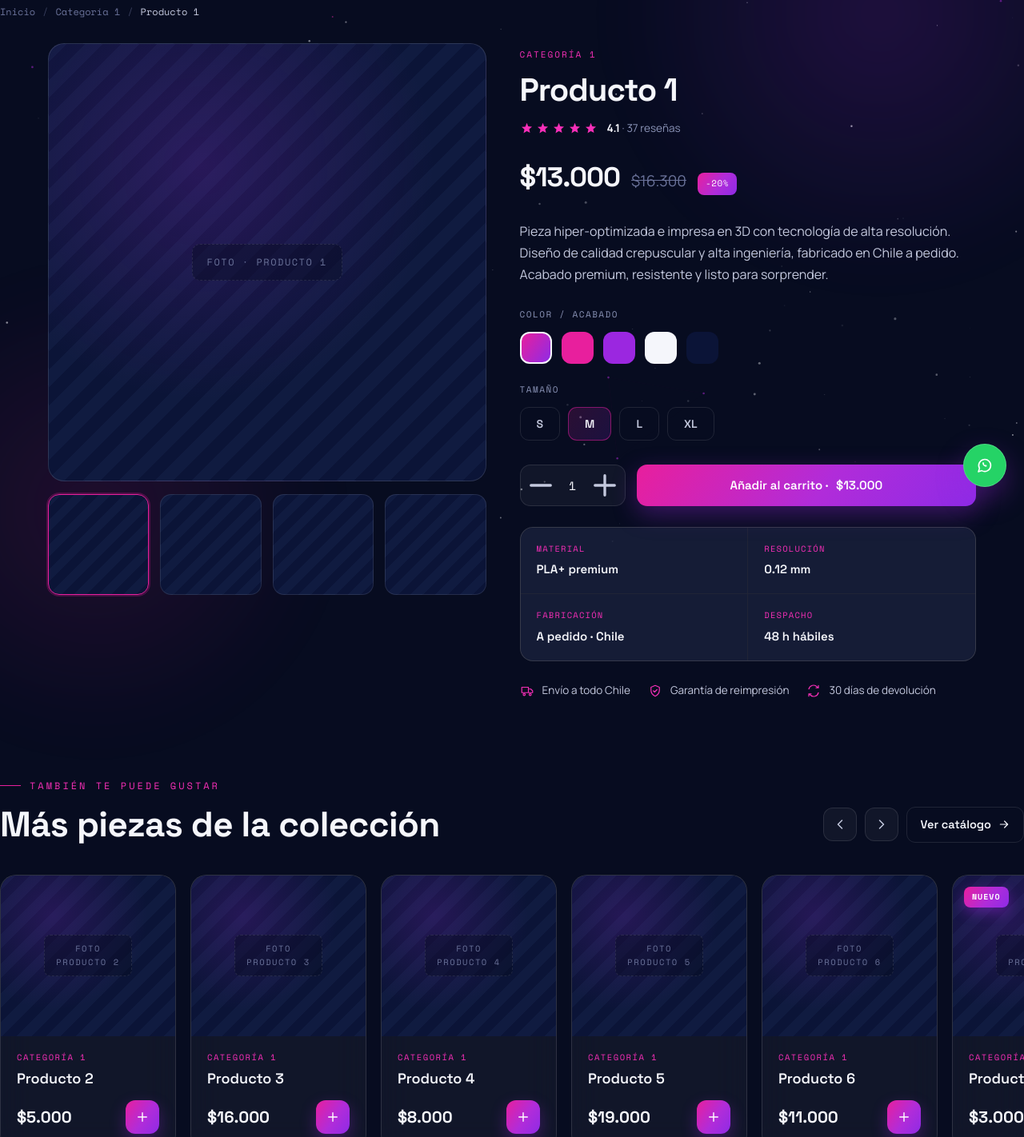
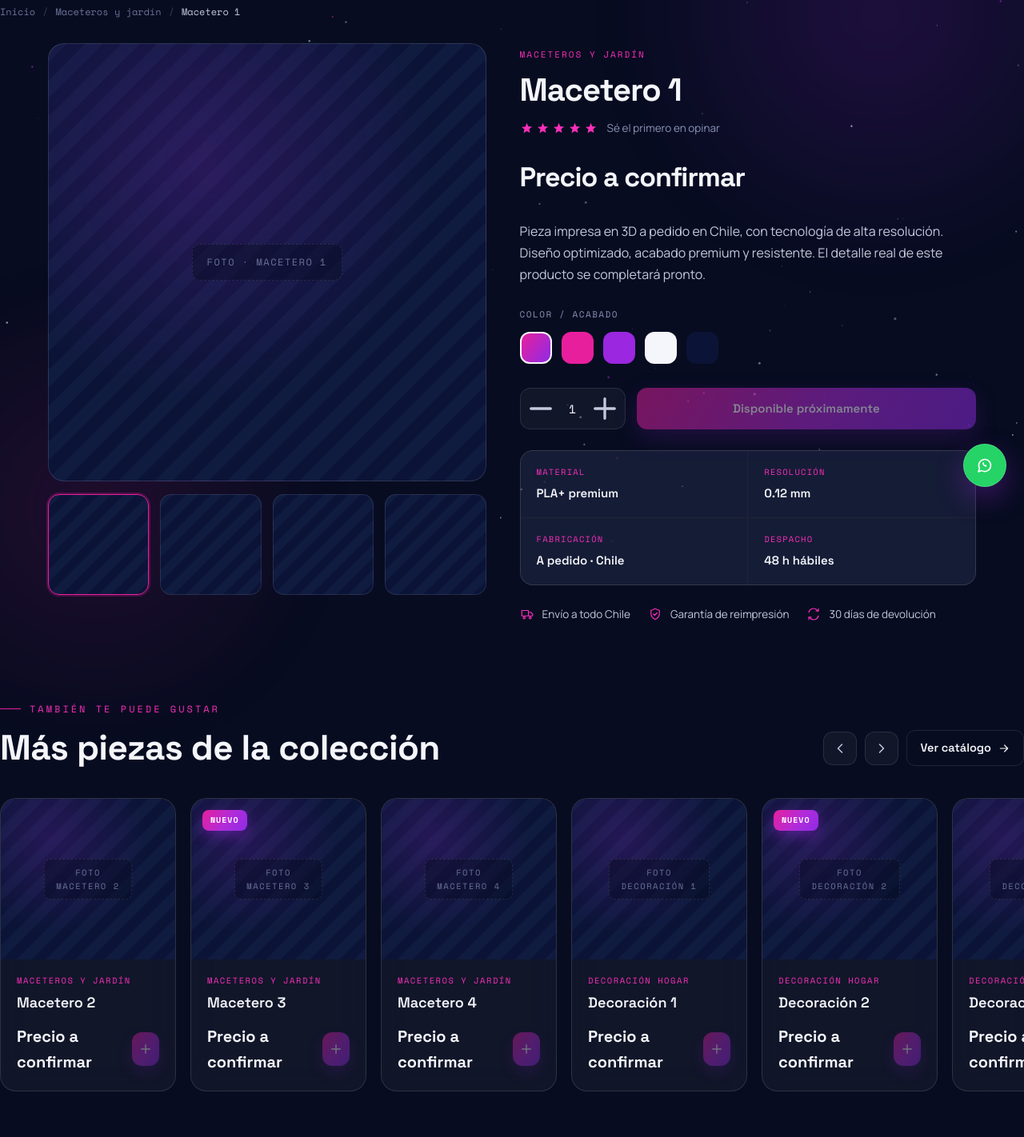
Before and after one commit to DPEStudios/Luna3D-3.0, a plain HTML site: page producto.html in a window 1280 px wide. Shown: the part 103-1525 px from the top of the page at 80% size. Drawn offline with nearby package versions, Linux system fonts and the light colour scheme.

Commit message:
Sesión 2 — Catálogo real: 5 categorías + data.js schema null-safe
- data.js: 5 categorías reales (Set 5: Maceteros, Decoración, Llaveros,
  Cultura pop, Organización/oficina) con schema de contenido real
  (name, price, img, colors/sizes, tag, featured). 20 slots placeholder
  sin precios ni reseñas inventadas (price/rating null, reviews 0).
- Mapeo persona→categoría del gift finder leído desde data (campo personas).
- app/home/catalog/product null-safe: precio 'Precio a confirmar', botón
  de compra deshabilitado sin precio, foto real o placeholder, selector de
  tamaño solo si hay variantes, colecciones por featured/tag.
- styles.css: object-fit para fotos reales + estados deshabilitados.
- Verificado: node --check en los 5 JS + smoke test jsdom (3 páginas, 0 fallos).

```diff
--- a/app.js
+++ b/app.js
@@ -228,9 +228,10 @@
 function getCart(){ try{return JSON.parse(localStorage.getItem(CKEY))||[];}catch(e){return[];} }
 function saveCart(c){ localStorage.setItem(CKEY,JSON.stringify(c)); syncCart(); }
 function cartCount(){ return getCart().reduce((s,i)=>s+i.qty,0); }
-function cartTotal(){ return getCart().reduce((s,i)=>s+i.price*i.qty,0); }
+function cartTotal(){ return getCart().reduce((s,i)=>s+(i.price||0)*i.qty,0); }
 function addToCart(id){
   const p = PROD_BY_ID[id]; if(!p) return;
+  if(p.price==null){ toast(`${p.name}: disponible próximamente`); return; }  // sin precio aún → no se vende
   const c=getCart(); const ex=c.find(i=>i.id===id);
   if(ex) ex.qty++; else c.push({id:p.id,name:p.name,price:p.price,qty:1});
   saveCart(c); toast(`${p.name} añadido al carrito`);
@@ -270,11 +271,9 @@
 const escapeHTML = str => str.replace(/&/g, '&amp;').replace(/</g, '&lt;').replace(/>/g, '&gt;').replace(/"/g, '&quot;').replace(/'/g, '&#039;');
 
 const MEGA_COLLECTIONS = [
-  {id:'all',     label:'Todos los productos'},
-  {id:'top',     label:'Más vendidos',        test:p=>p.reviews>=100},
-  {id:'new',     label:'Nuevos lanzamientos', test:p=>p.badge},
-  {id:'limited', label:'Edición limitada',    test:p=>p.price>=14000},
-  {id:'staff',   label:'Favoritos del staff', test:p=>p.fav},
+  {id:'all',      label:'Todos los productos'},
+  {id:'featured', label:'Destacados', test:p=>p.featured},
+  {id:'new',      label:'Novedades',  test:p=>p.tag==='Nuevo'},
 ];
 
 function buildNav(active){
@@ -561,8 +560,8 @@
   const trigger = document.getElementById('mega-trigger');
   const panel = document.getElementById('megamenu-panel');
 
-  let activeCat = 'cat-1';
-  let activeCol = 'staff';
+  let activeCat = (CATEGORIES[0] && CATEGORIES[0].id) || '';
+  let activeCol = 'all';
   let megaTimeout;
 
   function openMega() {
@@ -1033,20 +1032,29 @@
 }
 
 /* ---------- PRODUCT CARD ---------- */
+function prodMedia(p){
+  return p.img
+    ? `<img src="${p.img}" alt="${escapeHTML(p.name)}" loading="lazy">`
+    : `<span class="ph-label">FOTO<br>${p.name}</span>`;
+}
 function productCard(p){
+  const buyable = p.price != null;
+  const cartBtn = buyable
+    ? `<button class="pcart" aria-label="Añadir" onclick="LUNA.add('${p.id}',this)">${svg('plus')}</button>`
+    : `<button class="pcart disabled" aria-label="Disponible próximamente" title="Disponible próximamente" disabled>${svg('plus')}</button>`;
   return `
   <article class="prod">
     <a class="pimg" href="producto.html?id=${p.id}">
-      ${p.badge?`<span class="pbadge">${p.badge}</span>`:''}
+      ${p.tag?`<span class="pbadge">${p.tag}</span>`:''}
       <button class="pfav ${isFav(p.id)?'on':''}" aria-label="Favorito" aria-pressed="${isFav(p.id)}" onclick="event.preventDefault();LUNA.toggleFav('${p.id}',this)">${svg(isFav(p.id)?'heartFill':'heart')}</button>
-      <span class="ph-label">FOTO<br>${p.name}</span>
+      ${prodMedia(p)}
     </a>
     <div class="pbody">
       <span class="pcat">${p.catName}</span>
       <h3 class="pname"><a href="producto.html?id=${p.id}">${p.name}</a></h3>
       <div class="pfoot">
         <span class="price">${CLP(p.price)}</span>
-        <button class="pcart" aria-label="Añadir" onclick="LUNA.add('${p.id}',this)">${svg('plus')}</button>
+        ${cartBtn}
       </div>
     </div>
   </article>`;
--- a/data.js
+++ b/data.js
@@ -1,59 +1,102 @@
 /* ============================================================
    LUNA3D — Datos del catálogo (v3)
-   15 categorías × 20 productos = 300 productos.
-   Nombres simples y placeholders, listos para reemplazar por el
-   contenido real (nombre, precio, foto) producto por producto.
-   Generación determinista: los valores no cambian entre cargas.
+   SESIÓN 2 (2026-06-12): estructura de catálogo REAL.
+
+   5 categorías reales (Set 5) × 4 slots placeholder cada una = 20.
+   Cada slot está listo para llenar con contenido VERDADERO en la
+   sesión 3 (nombre, foto, precio, variantes), según la pauta de
+   fotos y precios.
+
+   REGLA (no inventar datos): los slots traen
+     price:null    → la UI muestra "Precio a confirmar"
+     img:null      → la UI muestra el placeholder "FOTO"
+     reviews:0, rating:null  → sin reseñas inventadas
+   'featured' y 'tag' son flags de CURACIÓN (no métricas de venta):
+   sirven para poblar las secciones de la Home y son editables.
+
+   Para llenar un producto real en la sesión 3, basta reemplazar
+   name, price e img (y opcionalmente colors/sizes/desc/tag).
    ============================================================ */
-const CLP = n => "$" + n.toLocaleString("es-CL");
 
-const CAT_ICONS = ["home","chip","star","gem","toy","plant","cube","spark","shield","truck","home","chip","star","gem","toy"];
+/* Precio CLP — null-safe: sin precio aún → "Precio a confirmar" */
+const CLP = n => (n == null || Number.isNaN(n))
+  ? "Precio a confirmar"
+  : "$" + n.toLocaleString("es-CL");
 
-const CATEGORIES = Array.from({ length: 15 }, (_, i) => ({
-  id:   `cat-${i + 1}`,
-  name: `Categoría ${i + 1}`,
-  icon: CAT_ICONS[i % CAT_ICONS.length],
-  desc: `Productos de la categoría ${i + 1}, impresos a pedido en Chile.`,
-}));
+/* ---------- Variantes por defecto (sobrescribibles por producto) ----------
+   Colores = paleta de marca (Manual de Marca v1.0). Los colores REALES de
+   filamento en stock se definen producto por producto en la sesión 3
+   (ver pauta). Un producto puede traer su propio `colors` y `sizes`. */
+const DEFAULT_COLORS = [
+  { name:'Aurora',   css:'linear-gradient(125deg,#E81F9D,#8E2BE6)' },
+  { name:'Magenta',  css:'#E81F9D' },
+  { name:'Violeta',  css:'#9B27E0' },
+  { name:'Estrella', css:'#F5F6FB' },
+  { name:'Espacial', css:'#0B1437' },
+];
+/* Sin tallas inventadas: un único tamaño hasta que Daniel defina variantes */
+const DEFAULT_SIZES = ['Único'];
+
+/* ---------- CATEGORÍAS REALES (Set 5) ----------
+   `personas` mapea cada categoría a los perfiles del buscador de regalos
+   de la Home (gamer / hogar / oficina / especial). Así el gift finder
+   lee desde los datos en vez de IDs hardcodeados. */
+const CATEGORIES = [
+  { id:'maceteros',   name:'Maceteros y jardín',           icon:'plant', desc:'Maceteros, materas y piezas para tus plantas, impresos a pedido en Chile.',  personas:['hogar'] },
+  { id:'decoracion',  name:'Decoración hogar',             icon:'home',  desc:'Objetos decorativos y funcionales para darle personalidad a tus espacios.',  personas:['hogar','especial'] },
+  { id:'llaveros',    name:'Llaveros y accesorios',        icon:'gem',   desc:'Llaveros, pines y accesorios personalizables, ideales para regalar.',        personas:['especial'] },
+  { id:'cultura-pop', name:'Cultura pop y coleccionables', icon:'star',  desc:'Figuras, coleccionables y piezas de cultura pop, gaming y geek.',             personas:['gamer','especial'] },
+  { id:'oficina',     name:'Organización y oficina',       icon:'cube',  desc:'Organizadores, soportes y utilidades para tu escritorio y home office.',     personas:['oficina'] },
+];
+
+const CAT_NAME = Object.fromEntries(CATEGORIES.map(c => [c.id, c.name]));
+
+/* ---------- CATÁLOGO INICIAL (slots placeholder) ----------
+   Definición compacta por categoría:
+     [ catId, prefijoNombre, nº slots, featuredSlots[], nuevoSlots[] ]
+   featured/nuevo son flags de curación para la Home (editables). */
+const CATALOG_SEED = [
+  ['maceteros',   'Macetero',      4, [1, 2], [3]],
+  ['decoracion',  'Decoración',    4, [1],    [2]],
+  ['llaveros',    'Llavero',       4, [1],    []],
+  ['cultura-pop', 'Coleccionable', 4, [1],    [2]],
+  ['oficina',     'Organizador',   4, [1],    []],
+];
 
 const PRODUCTS = [];
-CATEGORIES.forEach((c, ci) => {
-  for (let j = 1; j <= 20; j++) {
-    const seed    = ci * 20 + j;
-    const price   = 2000 + ((seed * 733) % 19) * 1000;     // $2.000 – $20.000
-    const rating  = Math.round((4 + (seed % 11) / 10) * 10) / 10; // 4.0 – 5.0
-    const reviews = (seed * 37) % 260;                     // 0 – 259
-    const badge   = j % 7 === 0 ? "Nuevo" : (seed % 13 === 0 ? "Oferta" : null);
+CATALOG_SEED.forEach(([cat, label, count, featured, nuevo]) => {
+  for (let j = 1; j <= count; j++) {
     PRODUCTS.push({
-      id:      `${c.id}-p${j}`,
-      name:    `Producto ${j}`,
-      cat:     c.id,
-      catName: c.name,
-      price,
-      badge,
-      rating,
-      reviews,
-      fav:     seed % 5 === 0,        // marca de "favorito del staff" (no es el favorito del usuario)
+      id:       `${cat}-${j}`,
+      cat,
+      catName:  CAT_NAME[cat],
+      name:     `${label} ${j}`,        // PLACEHOLDER — reemplazar en sesión 3
+      price:    null,                    // sin precio inventado
+      img:      null,                    // sin foto aún → placeholder "FOTO"
+      tag:      nuevo.includes(j) ? 'Nuevo' : null,   // 'Nuevo' | 'Oferta' | null
+      featured: featured.includes(j),    // destacado del equipo (no métrica)
+      rating:   null,                    // sin reseñas reales
+      reviews:  0,
+      colors:   null,                    // null → DEFAULT_COLORS
+      sizes:    null,                    // null → DEFAULT_SIZES
+      desc:     null,                    // null → PROD_DESC
     });
   }
 });
 
 const PROD_BY_ID = Object.fromEntries(PRODUCTS.map(p => [p.id, p]));
 
-/* Selecciones para la Home */
-const FEATURED  = CATEGORIES.slice(0, 8).map(c => `${c.id}-p1`);
-const NOVEDADES = PRODUCTS.filter(p => p.badge === "Nuevo").slice(0, 6).map(p => p.id);
-const HERO_CHIPS = CATEGORIES.slice(0, 6).map(c => c.name);
-
+/* ---------- Testimonios — PROVISORIOS ----------
+   Se reemplazan por reseñas reales en la sesión 3. `buy` referencia
+   la categoría para no apuntar a productos placeholder. */
 const TESTIMONIALS = [
-  { name:"Daniel",    p:"Me encantó el diseño, la calidad de impresión es brutal y llegó súper rápido.",      buy:"Producto 3" },
-  { name:"Valentina", p:"Perfecto para mi escritorio, el acabado mate se ve premium. Lo recomiendo 100%.",     buy:"Producto 7" },
-  { name:"Matías",    p:"Muy buen producto, encajó perfecto. Le falta un poco de color, pero se ve genial.",   buy:"Producto 12" },
-  { name:"Camila",    p:"Un regalo ideal, a mi hermana le fascinó. La atención al detalle es increíble.",      buy:"Producto 5" },
-  { name:"Joaquín",   p:"Calidad superior a lo esperado. El empaque cuidado y la entrega puntual.",            buy:"Producto 9" },
-  { name:"Francisca", p:"Ideal para mi home office. Encajó exacto con lo que buscaba.",                        buy:"Producto 2" },
-  { name:"Javiera",   p:"Los detalles impresos son impresionantes. Se nota el diseño premium.",                buy:"Producto 15" },
-  { name:"Tomás",     p:"Mi hijo quedó feliz con el juguete. Resistente y bien terminado.",                    buy:"Producto 8" },
+  { name:'Valentina', p:'La calidad de impresión es brutal y el acabado mate se ve premium.',          buy:'Maceteros y jardín' },
+  { name:'Matías',    p:'Encajó perfecto y llegó súper rápido. Lo recomiendo 100%.',                    buy:'Organización y oficina' },
+  { name:'Camila',    p:'Un regalo ideal, a mi hermana le fascinó. La atención al detalle es increíble.', buy:'Llaveros y accesorios' },
+  { name:'Joaquín',   p:'Calidad superior a lo esperado, con empaque cuidado y entrega puntual.',        buy:'Cultura pop y coleccionables' },
+  { name:'Francisca', p:'Perfecto para mi home office, encajó exacto con lo que buscaba.',               buy:'Decoración hogar' },
+  { name:'Tomás',     p:'Se nota el diseño premium y la pieza es resistente y bien terminada.',          buy:'Cultura pop y coleccionables' },
 ];
 
-const PROD_DESC = "Pieza hiper-optimizada e impresa en 3D con tecnología de alta resolución. Diseño de calidad crepuscular y alta ingeniería, fabricado en Chile a pedido. Acabado premium, resistente y listo para sorprender.";
+/* Descripción por defecto (cuando un producto aún no tiene `desc` real) */
+const PROD_DESC = "Pieza impresa en 3D a pedido en Chile, con tecnología de alta resolución. Diseño optimizado, acabado premium y resistente. El detalle real de este producto se completará pronto.";
--- a/product.js
+++ b/product.js
@@ -9,18 +9,14 @@
   const id=params.get('id');
   const p=PROD_BY_ID[id]||PRODUCTS[0];
 
-  const COLORS=[
-    {name:'Aurora',  css:'linear-gradient(125deg,#E81F9D,#8E2BE6)'},
-    {name:'Magenta', css:'#E81F9D'},
-    {name:'Violeta', css:'#9B27E0'},
-    {name:'Estrella',css:'#F5F6FB'},
-    {name:'Espacial',css:'#0B1437'},
-  ];
-  const SIZES=['S','M','L','XL'];
-  const was=Math.round(p.price*1.25/100)*100;
-  const off=Math.round((1-p.price/was)*100);
+  // Variantes desde el producto, con fallback a los valores por defecto de marca.
+  const COLORS = p.colors || DEFAULT_COLORS;
+  const SIZES  = p.sizes  || DEFAULT_SIZES;
+  const hasPrice = p.price != null;
+  const was = hasPrice ? Math.round(p.price * 1.25 / 100) * 100 : null;
+  const off = hasPrice ? Math.round((1 - p.price / was) * 100) : null;
 
-  let qty=1, color=0, size=1, thumb=0;
+  let qty = 1, color = 0, size = 0, thumb = 0;
 
   // breadcrumb
   document.getElementById('breadcrumb').innerHTML=
@@ -30,11 +26,34 @@
 
   const stars5=`<div class="stars">${LUNA.svg('star').repeat(5)}</div>`;
 
+  // Piezas null-safe (sin inventar precio ni reseñas en productos placeholder).
+  const mainMedia = p.img
+    ? `<img id="main-img" src="${p.img}" alt="${p.name}">`
+    : `<span class="ph-label" id="main-ph">FOTO · ${p.name}</span>`;
+  const ratingHtml = (p.rating != null && p.reviews > 0)
+    ? `<div class="pd-rating">${stars5}<span><b style="color:var(--star);">${p.rating.toFixed(1)}</b> · ${p.reviews} reseñas</span></div>`
+    : `<div class="pd-rating">${stars5}<span>Sé el primero en opinar</span></div>`;
+  const priceHtml = hasPrice
+    ? `<div class="pd-price"><span class="now">${CLP(p.price)}</span><span class="was">${CLP(was)}</span><span class="off">-${off}%</span></div>`
+    : `<div class="pd-price"><span class="now">${CLP(p.price)}</span></div>`;
+  // Mostrar selector de tamaño solo si hay más de una opción real.
+  const sizeOptHtml = (SIZES.length > 1)
+    ? `<div class="pd-opt">
+        <span class="opt-label">Tamaño</span>
+        <div class="pd-sizes" id="pd-sizes">
+          ${SIZES.map((s,i)=>`<button data-size="${i}" class="${i===0?'active':''}">${s}</button>`).join('')}
+        </div>
+      </div>`
+    : '';
+  const buyBtnHtml = hasPrice
+    ? `<button class="btn primary" style="flex:1;justify-content:center;" id="add-btn">Añadir al carrito · <span id="buy-total">${CLP(p.price)}</span></button>`
+    : `<button class="btn primary" style="flex:1;justify-content:center;" id="add-btn" disabled aria-disabled="true">Disponible próximamente</button>`;
+
   document.getElementById('pd-grid').innerHTML=`
     <div class="pd-gallery">
       <div class="pd-main-img">
-        ${p.badge?`<span class="pbadge" style="top:18px;left:18px;">${p.badge}</span>`:''}
-        <span class="ph-label" id="main-ph">FOTO · ${p.name}</span>
+        ${p.tag?`<span class="pbadge" style="top:18px;left:18px;">${p.tag}</span>`:''}
+        ${mainMedia}
       </div>
       <div class="pd-thumbs" id="pd-thumbs">
         ${[0,1,2,3].map(i=>`<div class="pd-thumb ${i===0?'active':''}" data-thumb="${i}"></div>`).join('')}
@@ -43,13 +62,9 @@
     <div class="pd-info">
       <span class="pd-cat">${p.catName}</span>
       <h1>${p.name}</h1>
-      <div class="pd-rating">${stars5}<span><b style="color:var(--star);">${p.rating.toFixed(1)}</b> · ${p.reviews} reseñas</span></div>
-      <div class="pd-price">
-        <span class="now">${CLP(p.price)}</span>
-        <span class="was">${CLP(was)}</span>
-        <span class="off">-${off}%</span>
-      </div>
-      <p class="pd-desc">${PROD_DESC}</p>
+      ${ratingHtml}
+      ${priceHtml}
+      <p class="pd-desc">${p.desc || PROD_DESC}</p>
 
       <div class="pd-opt">
         <span class="opt-label">Color / Acabado</span>
@@ -57,12 +72,7 @@
           ${COLORS.map((c,i)=>`<button data-color="${i}" class="${i===0?'active':''}" style="background:${c.css};" title="${c.name}" aria-label="${c.name}"></button>`).join('')}
         </div>
       </div>
-      <div class="pd-opt">
-        <span class="opt-label">Tamaño</span>
-        <div class="pd-sizes" id="pd-sizes">
-          ${SIZES.map((s,i)=>`<button data-size="${i}" class="${i===1?'active':''}">${s}</button>`).join('')}
-        </div>
-      </div>
+      ${sizeOptHtml}
 
       <div class="pd-buy">
         <div class="qty-stepper">
@@ -70,7 +80,7 @@
           <span id="q-val">1</span>
           <button id="q-plus" aria-label="Más">${LUNA.svg('plus')}</button>
         </div>
-        <button class="btn primary" style="flex:1;justify-content:center;" id="add-btn">Añadir al carrito · <span id="buy-total">${CLP(p.price)}</span></button>
+        ${buyBtnHtml}
       </div>
 
       <div class="pd-specs">
@@ -89,19 +99,21 @@
 
   // interactions
   const qVal=document.getElementById('q-val'), buyTotal=document.getElementById('buy-total');
-  function refresh(){ qVal.textContent=qty; buyTotal.textContent=CLP(p.price*qty); }
+  function refresh(){ qVal.textContent=qty; if(buyTotal && hasPrice) buyTotal.textContent=CLP(p.price*qty); }
   document.getElementById('q-minus').onclick=()=>{qty=Math.max(1,qty-1);refresh();};
   document.getElementById('q-plus').onclick=()=>{qty=Math.min(20,qty+1);refresh();};
 
   document.getElementById('pd-colors').onclick=e=>{const b=e.target.closest('button');if(!b)return;
     color=+b.dataset.color;document.querySelectorAll('#pd-colors button').forEach(x=>x.classList.toggle('active',x===b));};
-  document.getElementById('pd-sizes').onclick=e=>{const b=e.target.closest('button');if(!b)return;
-    size=+b.dataset.size;document.querySelectorAll('#pd-sizes button').forEach(x=>x.classList.toggle('active',x===b));};
+  const sizesEl=document.getElementById('pd-sizes');
+  if(sizesEl) sizesEl.onclick=e=>{const b=e.target.closest('button');if(!b)return;
+    size=+b.dataset.size;sizesEl.querySelectorAll('button').forEach(x=>x.classList.toggle('active',x===b));};
   document.getElementById('pd-thumbs').onclick=e=>{const b=e.target.closest('.pd-thumb');if(!b)return;
     thumb=+b.dataset.thumb;document.querySelectorAll('.pd-thumb').forEach(x=>x.classList.toggle('active',x===b));
-    document.getElementById('main-ph').textContent=`FOTO ${thumb+1} · ${p.name}`;};
+    const mph=document.getElementById('main-ph'); if(mph) mph.textContent=`FOTO ${thumb+1} · ${p.name}`;};
 
-  document.getElementById('add-btn').onclick=()=>{ LUNA.addToCart(p.id); if(qty>1) LUNA.changeQty(p.id,qty-1); LUNA.openDrawer(); };
+  const addBtn=document.getElementById('add-btn');
+  if(addBtn && hasPrice) addBtn.onclick=()=>{ LUNA.addToCart(p.id); if(qty>1) LUNA.changeQty(p.id,qty-1); LUNA.openDrawer(); };
 
   // related
   const rel=PRODUCTS.filter(x=>x.cat===p.cat&&x.id!==p.id).concat(PRODUCTS.filter(x=>x.cat!==p.cat)).slice(0,10);
--- a/styles.css
+++ b/styles.css
@@ -1750,3 +1750,10 @@
 /* Gift finder: transición suave al filtrar (reconstrucción 2026-06-12) */
 .gift-finder-results .prod-grid{transition:opacity .18s ease;}
 .gift-finder-results .prod-grid.fade-out{opacity:0;}
+
+/* ---------- Sesión 2: fotos reales + estados sin precio ---------- */
+/* Cuando llegue la foto real (sesión 3), la imagen llena el contenedor. */
+.show-img img,.pd-main-img img,.mini-slide img{width:100%;height:100%;object-fit:cover;display:block;}
+/* Botón de añadir deshabilitado en productos placeholder (sin precio). */
+.pcart.disabled,.pcart:disabled{opacity:.4;cursor:not-allowed;pointer-events:none;}
+.btn.primary[disabled]{opacity:.5;cursor:not-allowed;}
```
Also changed, not shown: catalog.js (+12 -12 lines), home.js (+37 -33 lines).
